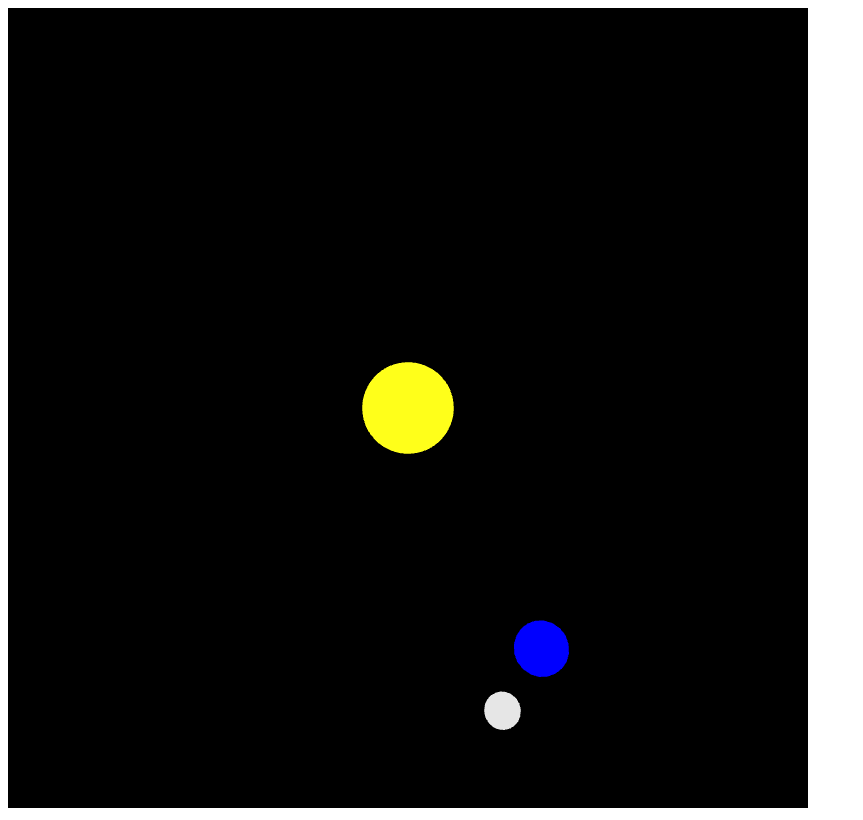
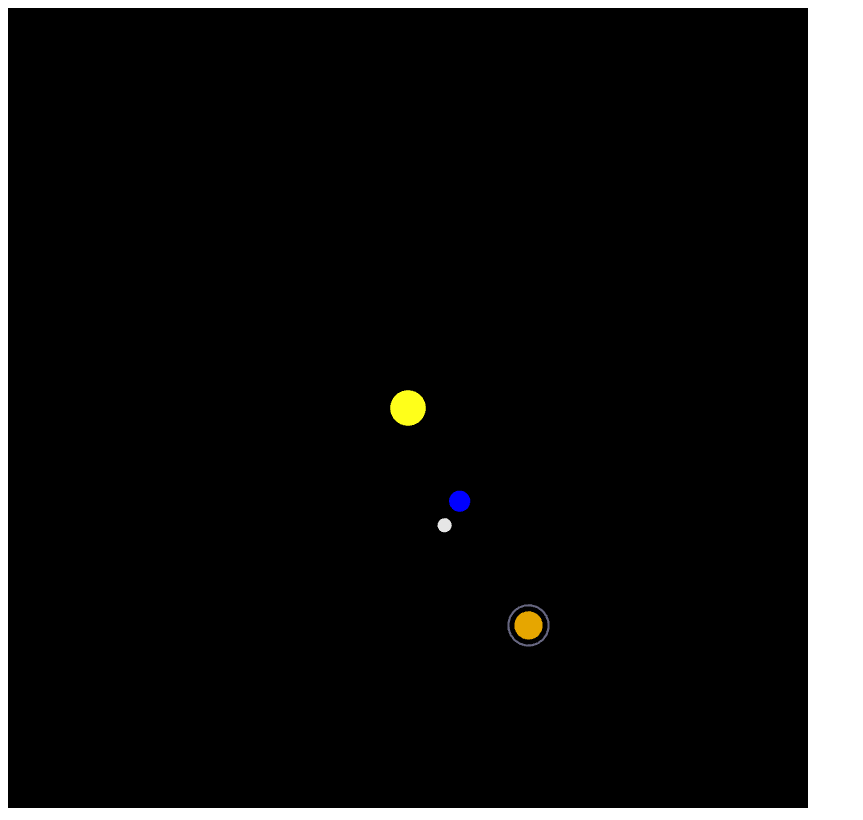
Before and after one commit to Ellendren/CS385-webGL, a plain HTML site: page Assignment4/solar.html in a window 1280 px wide. Shown: the whole page, without its empty margins (0-863 px from the left). Drawn offline with Linux system fonts and the light colour scheme.

Commit message:
added saturn

```diff
--- /dev/null
+++ b/Assignment4/Disk.js
@@ -0,0 +1,115 @@
+//
+//  --- Disk.js ---
+//
+//  Create a planar (2D) disk geometric object.  The disk is centered at the
+//    origin, with an outer radius of one, and an user-specified inner radius.
+//    If the inner radius is zero, then a filled circle is rendered, otherwise
+//    an annulus is drawn.  The tessellation of the disk is controlled by a
+//    a variable named "slices", which controls how many points around the
+//    perimeter are computed.
+//
+//  The Disk object includes the following "external" variables (i.e., they
+//    can have their values set in JavaScript code external to this file):
+//
+//    * PointMode -(boolean) setting this to true will render the sphere as a
+//                  collection of points, as compared to triangles.
+//                  Default: false
+//    * MV - (mat4) the model-view transformation.  This is defined in the
+//           vertex shader.  Default: the 4x4 identity matrix
+//    * P - (mat4) the projection transformation.  This is also defined in the
+//          vertex shader.  Default: the 4x4 identity matrix
+//    * color - (ve4) a color defined in the fragment shader.
+//              Default value: (0, 0, 0, 1)
+
+
+function Disk( slices, innerRadius, vertexShader, fragmentShader ) {
+    let i, j;  // loop counters
+
+    let program = initShaders(gl,
+        vertexShader || "Disk-vertex-shader",
+        fragmentShader || "Disk-fragment-shader");
+
+    // Set the computational parameters of the disk
+    let nSlices = slices || 20; // Default number of slices
+    let dTheta = 2.0 * Math.PI / nSlices;
+
+    // Specify how we'll render the disk.  If the inner radius (innerRadius)
+    //   is zero, we're basically rendering a filled circle, so we can use a
+    //   triangle fan.  If the inner radius is greater than zero, we're
+    //   rendering an annulus, which is drawn using a triangle strip.
+    let topology = undefined;
+
+    let positions = [];
+    // Generate the coordinates for the vertices of the disk.
+    if (innerRadius == 0.0) {
+        // The disk is a filled circle, so we can render it using a
+        //   triangle fan.  First, we push the coordinate of the
+        //   shared vertex of all of the fan triangles.
+        positions.push(0.0, 0.0);
+
+        for (i = 0; i <= nSlices; ++i) {
+            let theta = i * dTheta;
+            let x = Math.cos(theta);
+            let y = Math.sin(theta);
+
+            positions.push(x, y);
+        }
+
+        topology = gl.TRIANGLE_FAN;
+    }
+    else {
+        for (i = 0; i <= nSlices; ++i) {
+            let theta = i * dTheta;
+            let x = Math.cos(theta);
+            let y = Math.sin(theta);
+
+            positions.push(innerRadius * x, innerRadius * y);
+            positions.push(x, y);
+        }
+
+        topology = gl.TRIANGLE_STRIP;
+    }
+
+    positions.numComponents = 2;
+
+    // Configure our WebGL vertex buffer
+    positions.buffer = gl.createBuffer();
+    gl.bindBuffer(gl.ARRAY_BUFFER, positions.buffer);
+    gl.bufferData(gl.ARRAY_BUFFER, new Float32Array(positions),
+        gl.STATIC_DRAW);
+
+    // Set up our aPosition vertex shader attribute
+    var aPosition = gl.getAttribLocation(program, "aPosition");
+    gl.enableVertexAttribArray(aPosition);
+
+    // Initialize our externally viewable variables
+    this.PointMode = false;
+
+    var P = gl.getUniformLocation(program, "P");
+    if (P) { this.P = mat4(); }
+
+    var MV = gl.getUniformLocation(program, "MV");
+    if (MV) { this.MV = mat4(); }
+
+    var color = gl.getUniformLocation(program, "color");
+    if (color) { this.color = vec4(); }
+
+    // Define our render() function
+    this.render = function () {
+        gl.useProgram(program);
+
+        gl.bindBuffer(gl.ARRAY_BUFFER, positions.buffer);
+        gl.vertexAttribPointer(aPosition, positions.numComponents,
+            gl.FLOAT, gl.FALSE, 0, 0);
+
+        if (P) { gl.uniformMatrix4fv(P, false, flatten(this.P)); }
+        if (MV) { gl.uniformMatrix4fv(MV, false, flatten(this.MV)); }
+        if (color) { gl.uniform4fv(color, flatten(this.color)); }
+
+        if (this.PointMode) { topology = gl.POINTS; }
+
+        const count = positions.length / positions.numComponents;
+
+        gl.drawArrays(topology, 0, count);
+    };
+};
--- a/Assignment4/Solar.js
+++ b/Assignment4/Solar.js
@@ -20,11 +20,26 @@ function Solar() {
         color : [0.9, 0.9, 0.9, 1.0]
     };
 
-    this.diameter = 2 * (this.earth.orbit + this.moon.orbit + this.moon.radius);
+    this.saturn = {
+        ... new Sphere(),
+        disk : {
+            ... new Disk(20, 0.9),
+            radius : 0.3,
+            color : [0.4, 0.4, 0.5, 1.0]
+        },
+        radius : 0.2,
+        orbit : 3.5,
+        color : [0.9, 0.65, 0.0, 1.0]
+    }
+
+    this.diameter = 2 * (this.earth.orbit + this.moon.orbit + this.moon.radius
+                        + this.saturn.orbit);
 
     this.setP = function (P){
         this.sun.P = P;
         this.earth.P = P;
         this.moon.P = P;
+        this.saturn.P = P
+        this.saturn.disk.P = P
     };
 };
--- a/Assignment4/main.js
+++ b/Assignment4/main.js
@@ -15,7 +15,7 @@ function init() {
     let solar = new Solar();
 
     //perspective projection varibles
-    const near = 3,
+    const near = 20,
           far = near + solar.diameter,
           fovy = 2* (Math.asin((solar.diameter/2)/(near+(solar.diameter/2))) * 180/Math.PI),
           aspect = canvas.clientWidth/canvas.clientHeight;
@@ -67,6 +67,21 @@ function init() {
         solar.moon.render();
         ms.pop();
 
+        //saturn
+        ms.push();
+        ms.rotate(angle, axis);
+        ms.translate(solar.saturn.orbit, 0, 0);
+        ms.push()//save this info for saturns disk
+        ms.scale(solar.saturn.radius);
+        solar.saturn.MV = ms.current();
+        solar.saturn.render();
+        ms.pop();
+
+        //saturns disk
+        ms.scale(solar.saturn.disk.radius);
+        solar.saturn.disk.MV = ms.current();
+        solar.saturn.disk.render();
+        ms.pop();
 
 
         angle += 1;
--- a/Assignment4/solar.html
+++ b/Assignment4/solar.html
@@ -1,10 +1,11 @@
 <!DOCTYPE html>
-<script type="text/javascript" src="initShaders.js"></script>
-<script type="text/javascript" src="MV.js"></script>
-<script type="text/javascript" src="MatrixStack.js"></script>
-<script type="text/javascript" src="Sphere.js"></script>
-<script type="text/javascript" src="Solar.js"></script>
-<script type="text/javascript" src="main.js"></script>
+<script src="initShaders.js"></script>
+<script src="MV.js"></script>
+<script src="MatrixStack.js"></script>
+<script src="Sphere.js"></script>
+<script src="Disk.js"></script>
+<script src="Solar.js"></script>
+<script src="main.js"></script>
 
 <script id="Sphere-vertex-shader" type="x-shader/x-vertex">
     in  vec4 aPosition;
@@ -28,4 +29,27 @@
         fColor = color;
     }
 </script>
+
+<script id="Disk-vertex-shader" type="x-shader/x-vertex">
+    in  vec4 aPosition;
+
+    uniform mat4 P;
+    uniform mat4 MV;
+
+    void main()
+    {
+        gl_PointSize = 3.0;
+        gl_Position = P * MV * aPosition;
+    }
+</script>
+<script id="Disk-fragment-shader" type="x-shader/x-fragment">
+    out vec4 fColor;
+
+    uniform vec4  color;
+
+    void main()
+    {
+        fColor = color;
+    }
+</script>
 <canvas id="webgl-canvas" width="800" height="800"></canvas>
```
